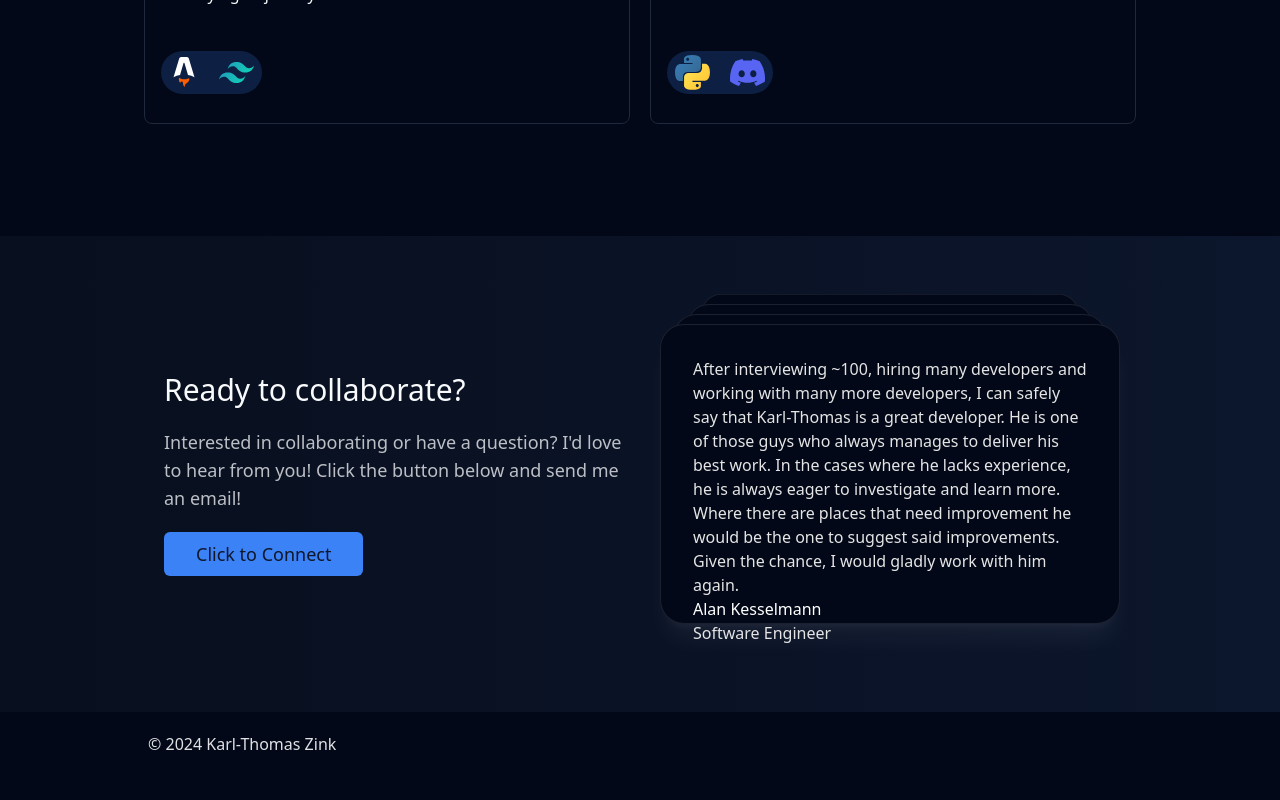
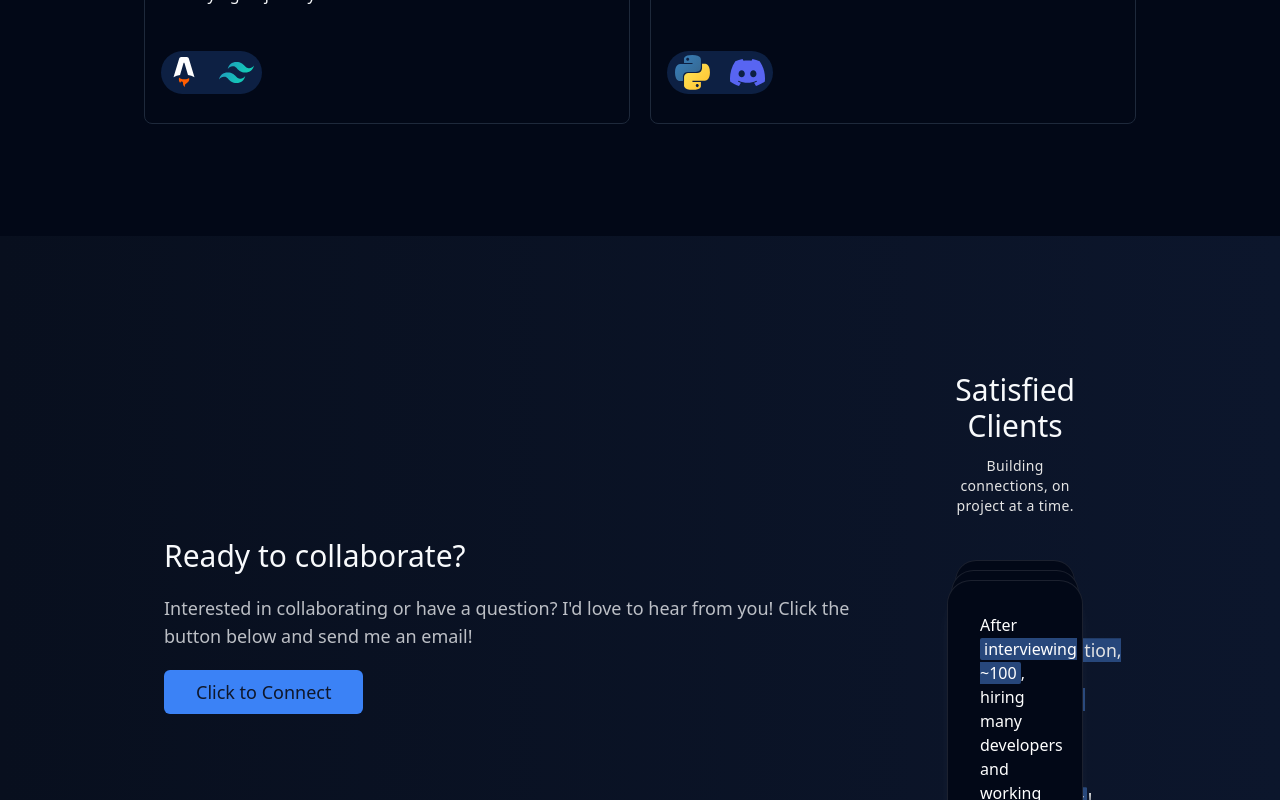
Before and after one commit to karlthomaas/portfolio, a React (Vite) app: page / in a window 1280 px wide. Shown: the part 2000-2800 px from the top of the page. Before the commit the page ends 2776 px from the top, so only its background shows below. Built offline with nearby package versions, Linux system fonts and the light colour scheme.

Commit message:
Refactor card-stack component and testimonials file

```diff
--- a/src/components/homepage/home.tsx
+++ b/src/components/homepage/home.tsx
@@ -6,9 +6,10 @@ import Tailwind from '/icons/tailwindcss-icon.svg';
 
 export const HomeSection = () => {
   return (
-    <HomeLayoutWrapper id='home' tag='section'>
+    <div className=''>
+      <HomeLayoutWrapper id='home' tag='section' className='bg-lines'>
         <div className='h-[calc(100vh-16px)] text-foreground'>
-        <div className='flex h-max w-full flex-col items-center pt-[100px] sm:pt-[200px] sm:flex-row sm:justify-between'>
+          <div className='flex h-max w-full flex-col items-center pt-[100px] sm:flex-row sm:justify-between sm:pt-[200px]'>
             <div className='my-auto w-max'>
               <h2 className='text-center text-3xl text-foreground/90 sm:mt-1 sm:text-left md:text-4xl lg:text-5xl'>Full-Stack Developer</h2>
               <h3 className='mt-2 text-center text-lg sm:text-left md:text-xl lg:text-2xl'>Hey, I'm Karl-Thomas Zink from Estonia! </h3>
@@ -37,5 +38,6 @@ export const HomeSection = () => {
         </div>
         <div className='gradient-drop' />
       </HomeLayoutWrapper>
+    </div>
   );
 };
--- a/src/components/homepage/testimonials.tsx
+++ b/src/components/homepage/testimonials.tsx
@@ -1,27 +1,30 @@
 import { CardStack, HomeLayoutWrapper } from '..';
+
+export type Testimonial = {
+  id: number;
+  link: string;
+  name: string;
+  designation: string;
+  content: React.ReactNode;
+};
+
+const Highlight = ({ children }: { children: React.ReactNode }) => (
+  <span className='bg-opacity-6 rounded-[2px] bg-[#27477b] px-1'>{children}</span>
+);
 
 const CARDS = [
   {
     id: 1,
+    link: 'https://www.linkedin.com/in/karl-thomas-z-067586216/',
     name: 'Alan Kesselmann',
     designation: 'Software Engineer',
     content: (
-      <p>
-        After interviewing ~100, hiring many developers and working with many more developers, I can safely say that Karl-Thomas is a great
-        developer. He is one of those guys who always manages to deliver his best work. In the cases where he lacks experience, he is always
-        eager to investigate and learn more. Where there are places that need improvement he would be the one to suggest said improvements.
-        Given the chance, I would gladly work with him again.
-      </p>
-    ),
-  },
-  {
-    id: 2,
-    name: 'Bovel Grupp OÜ',
-    designation: 'Surveilliance Systems',
-    content: (
-      <p>
-        Karl-Thomas is a very professional and skilled developer. He has a great understanding of the project requirements and is able to
-        deliver the work on time. He is very responsive and communicates well. I would highly recommend him for any project.
+      <p className='line-clamp-8 max-h-[200px] text-pretty text-white'>
+        After <Highlight>interviewing ~100</Highlight>, hiring many developers and working with many more developers, I can safely say that{' '}
+        <Highlight>Karl-Thomas is a great developer</Highlight>. He is one of those guys who always manages to deliver his best work. In the
+        cases where he lacks experience, he is always
+        <Highlight> eager to investigate and learn more.</Highlight> Where there are places that need improvement he would be the one to
+        suggest said improvements. Given the chance, I would gladly work with him again.
       </p>
     ),
   },
@@ -31,9 +34,9 @@ const CARDS = [
     link: 'https://www.upwork.com/freelancers/~01c12d0740ca19195f',
     designation: 'Software Engineer',
     content: (
-      <p>
-        So cool... Problem Solver, Excellent Programmer! He will be your right right programmer if you are looking for Python Scripting or
-        any Bot related script! He was with me on call throughout fixing, deploying and testing the code!
+      <p className='sm:text-lg'>
+        Karl-Thomas is <Highlight>Problem Solver and Excellent Programmer</Highlight>! He will be the developer if you are looking for
+        Python scripting or any bot-related scripts! He was with me on call throughout fixing, deploying, and testing the code!
       </p>
     ),
   },
@@ -43,17 +46,22 @@ const CARDS = [
     link: 'https://www.upwork.com/freelancers/~01c12d0740ca19195f',
     designation: 'Software Engineer',
     content: (
-      <p>
-        i love the - communication - skills - helpfulness - quality thi guy is the real deal and the quality of work that he puts our is
-        100% worth it…
+      <p className='sm:text-xl'>
+        I love the <Highlight>communication, skills, helpfulness, and quality</Highlight>. This guy is the real deal the quality of work
+        that he puts in is 100% worth it!
       </p>
     ),
   },
 ];
+
 export const Testimonials = () => {
   return (
-    <HomeLayoutWrapper className='w-full h-full flex justify-center'>
-      <CardStack items={CARDS} />
-    </HomeLayoutWrapper>
+      <HomeLayoutWrapper className='flex h-[525px] w-full p-1 sm:p-4 mb-24'>
+        <div className='mx-auto my-auto w-full sm:w-[65%]'>
+          <h1 className='mb-3 text-center text-3xl bg-clip-text'>Satisfied Clients</h1>
+          <h3 className='center mb-16 text-center text-sm tracking-wide text-neutral-200'>Building connections, on project at a time.</h3>
+          <CardStack items={CARDS} />
+        </div>
+      </HomeLayoutWrapper>
   );
 };
--- a/src/components/ui/card-stack.tsx
+++ b/src/components/ui/card-stack.tsx
@@ -1,29 +1,22 @@
 "use client";
 import { useEffect, useState } from "react";
 import { motion } from "framer-motion";
+import type { Testimonial } from "../homepage/testimonials";
 
 // eslint-disable-next-line @typescript-eslint/no-explicit-any
 let interval: any;
-
-type Card = {
-  id: number;
-  name: string;
-  designation: string;
-  content: React.ReactNode;
-};
-
 export const CardStack = ({
   items,
   offset,
   scaleFactor,
 }: {
-  items: Card[];
+  items: Testimonial[];
   offset?: number;
   scaleFactor?: number;
 }) => {
   const CARD_OFFSET = offset || 10;
   const SCALE_FACTOR = scaleFactor || 0.06;
-  const [cards, setCards] = useState<Card[]>(items);
+  const [cards, setCards] = useState<Testimonial[]>(items);
 
   useEffect(() => {
     startFlipping();
@@ -32,21 +25,21 @@ export const CardStack = ({
   }, []);
   const startFlipping = () => {
     interval = setInterval(() => {
-      setCards((prevCards: Card[]) => {
+      setCards((prevCards: Testimonial[]) => {
         const newArray = [...prevCards]; // create a copy of the array
         newArray.unshift(newArray.pop()!); // move the last element to the front
         return newArray;
       });
-    }, 15000);
+    }, 7000);
   };
 
   return (
-    <div className="relative  h-[300px] w-[460px]">
+    <div className="relative h-[300px] w-full">
       {cards.map((card, index) => {
         return (
-          <motion.div
+          <motion.a
             key={card.id}
-            className="absolute bg-background text-neutral-200  w-full h-full rounded-3xl p-8 shadow-xl border border-white/[0.1] shadow-white/[0.05] flex flex-col justify-between"
+            className="absolute bg-background text-neutral-200 w-full h-full rounded-3xl p-5 sm:p-8 shadow-xl border border-white/[0.1] shadow-white/[0.05] flex flex-col justify-between"
             style={{
               transformOrigin: "top center",
             }}
@@ -55,8 +48,10 @@ export const CardStack = ({
               scale: 1 - index * SCALE_FACTOR, // decrease scale for cards that are behind
               zIndex: cards.length - index, //  decrease z-index for the cards that are behind
             }}
+            href={card.link}
+            target="_blank"
           >
-            <div className="font-normal text-neutral-200">
+            <div className="font-normal text-neutral-200 max-h-[250px] overflow-ellipsis">
               {card.content}
             </div>
             <div>
@@ -67,7 +62,7 @@ export const CardStack = ({
                 {card.designation}
               </p>
             </div>
-          </motion.div>
+          </motion.a>
         );
       })}
     </div>
```
Lines whose indentation alone changed are shown as unchanged.
